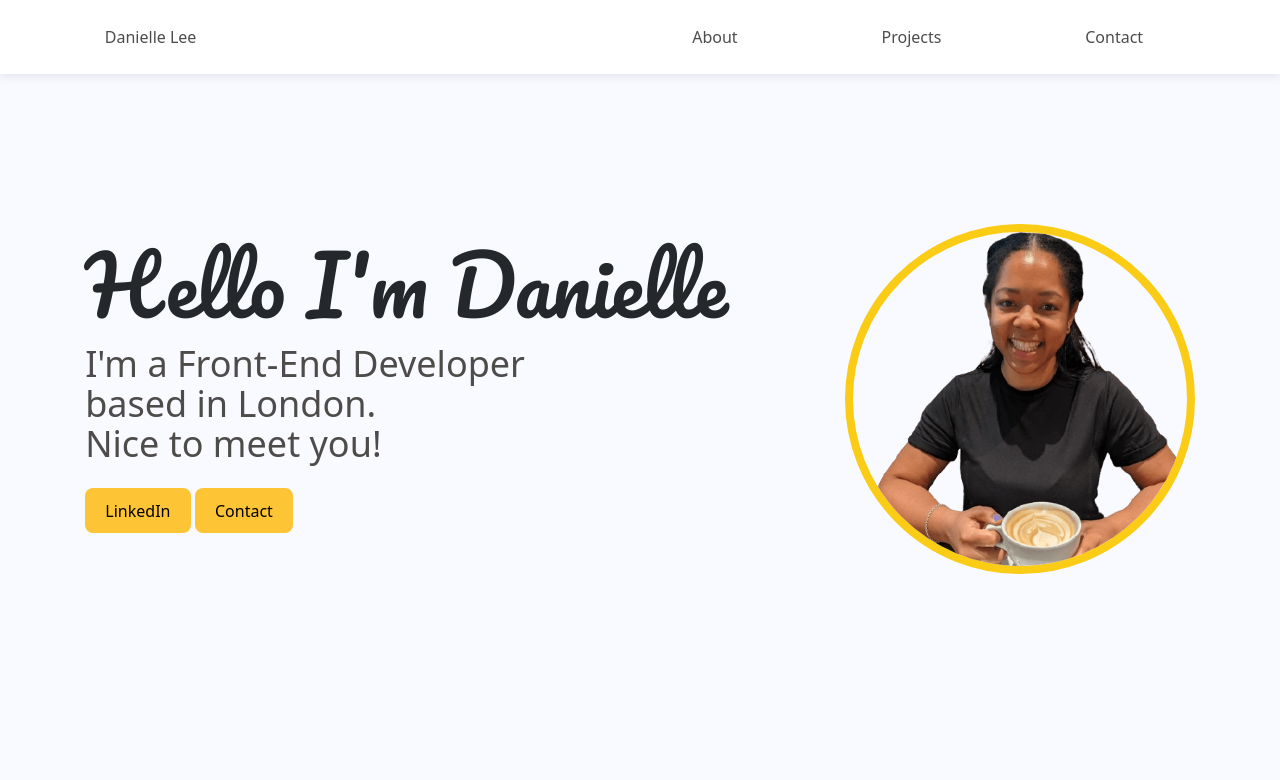
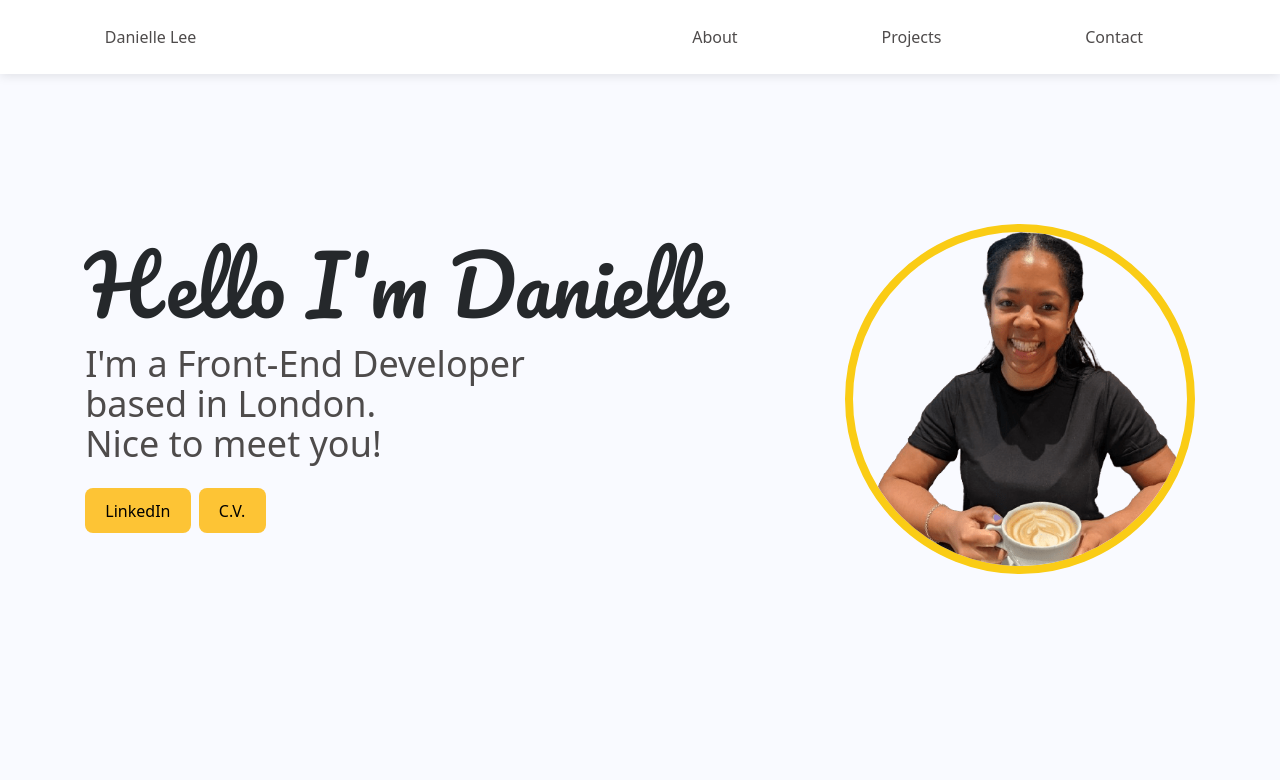
Before and after one commit to Danielle73/Danielle-React-Portfolio, a React (Vite) app in the folder my-portfolio/: page / in a window 1280 px wide. Shown: the top 780 px of the page. Built offline with nearby package versions, Linux system fonts and the light colour scheme.

Commit message:
Added links to redirect to linkedIn and provide CV pdf.

```diff
--- a/my-portfolio/src/components/Navbar.jsx
+++ b/my-portfolio/src/components/Navbar.jsx
@@ -22,7 +22,13 @@ const Navbar = () => {
             <p>Nice to meet you!</p>
           </div>
           <br />
-          <button className="custom-button">LinkedIn</button> <button className="custom-button">Contact</button>
+          <button className="custom-button mr-2"
+          onClick={() => window.open("https://www.linkedin.com/in/danielle-lee-ab8b0887/", "_blank")}
+          >LinkedIn</button>
+
+          <button className="custom-button"
+            onClick={() => window.open('https://drive.google.com/file/d/1e5yI5PqJmPUuvbFEHFXB5hDxlwIsJTmv/view?usp=sharing', '_blank')}
+          >C.V.</button>
         </div>
         <div className="RightContainer m-8">
           <img
```
